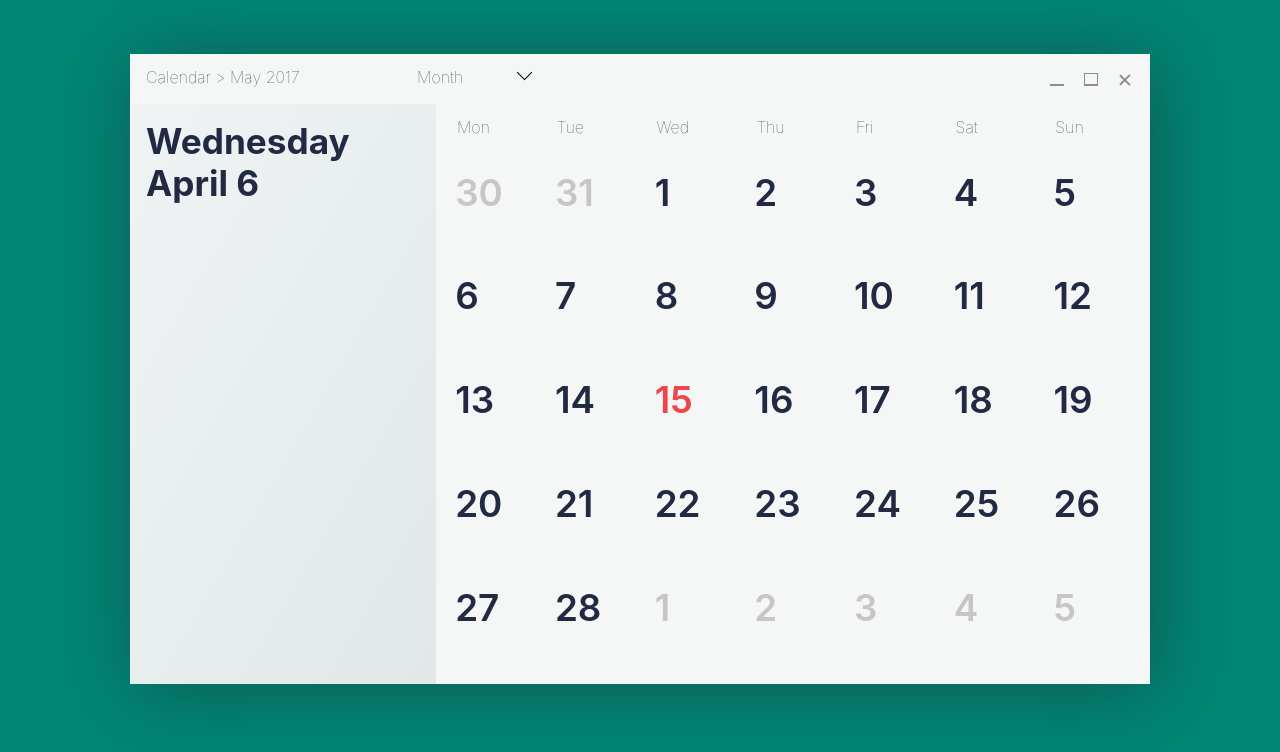
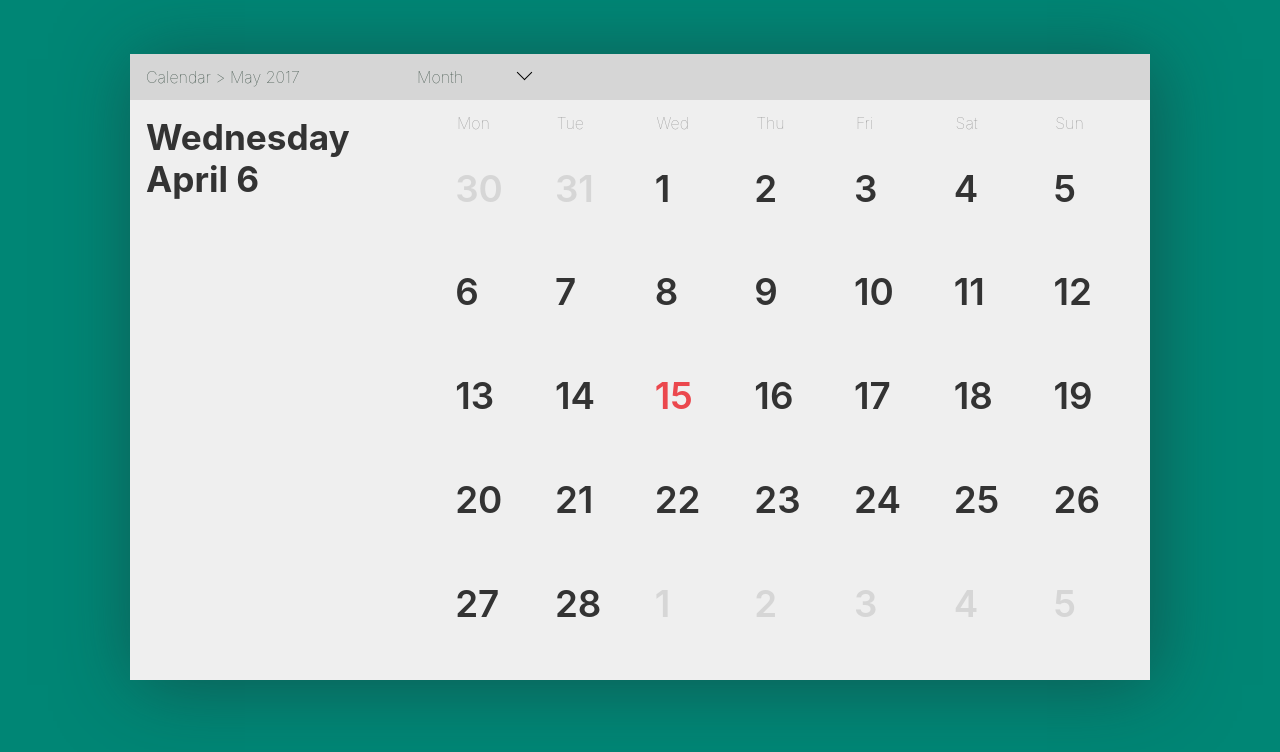
Before and after one commit to JaneKerzh/RIDE-Calendar, a plain HTML site: page index.html in a window 1280 px wide. Drawn offline with Linux system fonts and the light colour scheme.

Commit message:
styles updates

```diff
--- a/index.html
+++ b/index.html
@@ -46,7 +46,7 @@ p, span, ul, li {
   max-width: 1020px;
   min-width: 450px;
   margin: 1rem auto;
-  background-color: #f5f7f6;
+  background-color: #fbfbfb;
   box-shadow: 5px 5px 72px rgba(30, 46, 50, 0.5);
   color: #040605;
 }
@@ -62,7 +62,7 @@ p, span, ul, li {
   width: 100%;
   display: table;
   text-align: right;
-  background: #f5f7f6;
+  background: #d6d6d6;
   padding: 0.5rem;
   margin-bottom: 0;
 }
@@ -179,7 +179,7 @@ p, span, ul, li {
   width: 100%;
   margin: 0 auto;
   float: none;
-  background: linear-gradient(120deg, #eff3f3, #e1e7e8);
+  background-color: #efefef;
   padding-bottom: 0.7rem;
 }
 @media screen and (min-width: 55em) {
@@ -206,7 +206,7 @@ p, span, ul, li {
           justify-content: flex-start;
   margin-bottom: 0.9rem;
   padding: 0.7rem 1rem;
-  background-color: #f5f7f6;
+  background-color: #efefef;
 }
 
 .sidebar__nav-item {
@@ -249,7 +249,7 @@ p, span, ul, li {
   padding-right: 1rem;
   margin-bottom: 3rem;
   margin-top: 1rem;
-  color: #222943
+  color: #333333
 }
 .sidebar__heading span {
   float: right;
@@ -274,7 +274,7 @@ p, span, ul, li {
   min-height: 580px;
   font-size: 12px;
   padding: 0.8rem 0 1rem 1rem;
-  background: #f5f7f6;
+  background: #efefef;
 }
 @media screen and (min-width: 55em) {
   .calendar__days {
@@ -293,7 +293,7 @@ p, span, ul, li {
 .top-bar__days {
   width: 100%;
   padding: 0 5px;
-  color: #2d4338;
+  color: #8f8f8f;
   font-weight: 100;
   -webkit-font-smoothing: subpixel-antialiased;
   font-size: 1rem;
@@ -319,7 +319,7 @@ p, span, ul, li {
 }
 
 .calendar__date {
-  color: #222943;
+  color: #333333;
   font-size: 1.7rem;
   font-weight: 600;
   line-height: 0.7;
@@ -332,7 +332,7 @@ p, span, ul, li {
 
 .calendar__week .inactive .calendar__date,
 .calendar__week .inactive .task-count {
-  color: #c6c6c6;
+  color: #d6d6d6;
 }
 .calendar__week .today .calendar__date {
   color: #eb474d;
@@ -377,11 +377,6 @@ c.init();
     <span class="title-bar__month">
       Month
     </span>
-    <div class="title-bar__controls">
-      <div class="title-bar__minimize"></div>
-      <div class="title-bar__maximize"></div>
-      <div class="title-bar__close"></div>
-    </div>
   </section>
 
   <aside class="calendar__sidebar">
```
